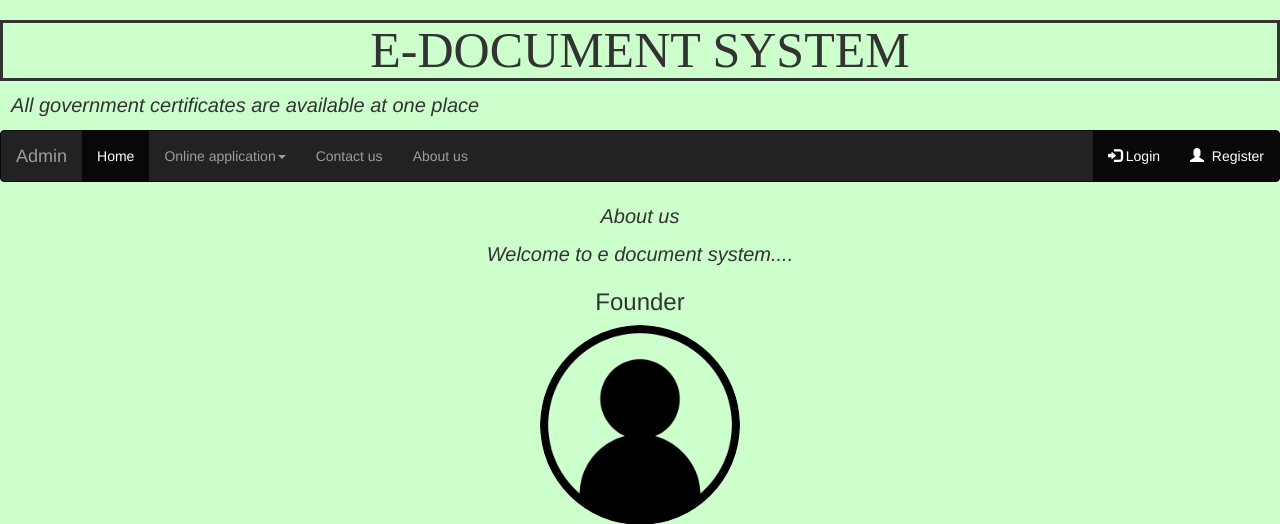
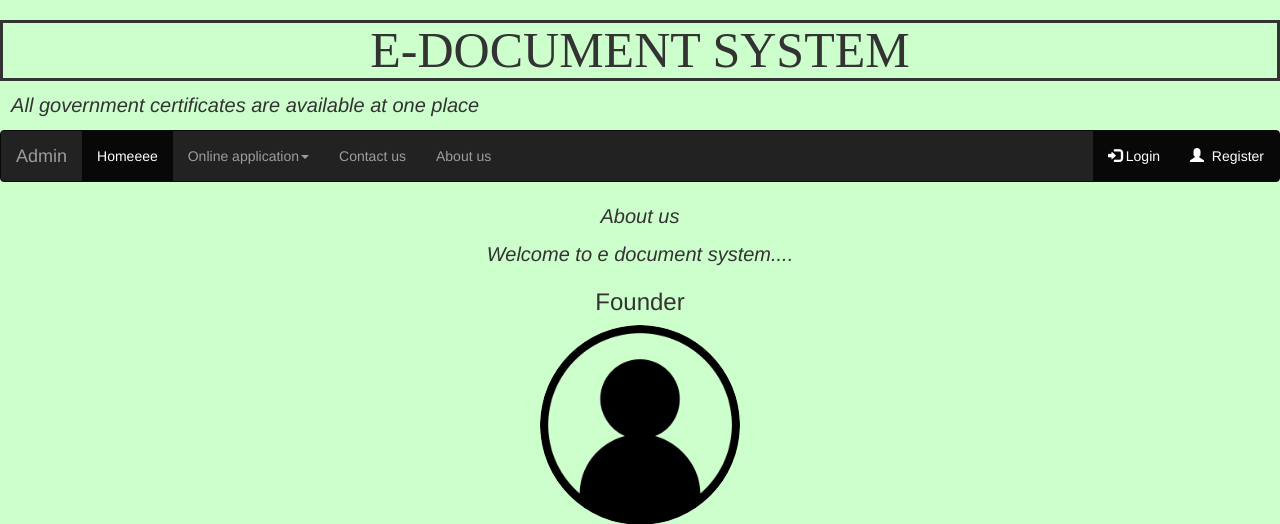
Before and after one commit to Vasudha293/E-Document, a PHP site: page /about.php in a window 1280 px wide. Shown: the top 524 px of the page. Run offline with PHP 8.4, Linux system fonts and the light colour scheme.

Commit message:
checking origin main

```diff
--- a/about.php
+++ b/about.php
@@ -55,7 +55,7 @@ body{
       <a class="navbar-brand" href="adminlogin.php">Admin</a>
     </div>
     <ul class="nav navbar-nav">
-      <li class="active"><a href="home.php">Home</a></li>
+      <li class="active"><a href="home.php">Homeeee</a></li>
       <li class="dropdown"><a class="dropdown-toggle" data-toggle="dropdown" href="#">Online application<span class="caret"></span>
       </a>
         <ul class="dropdown-menu">
```
